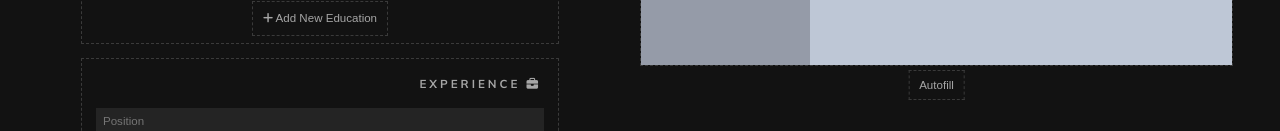
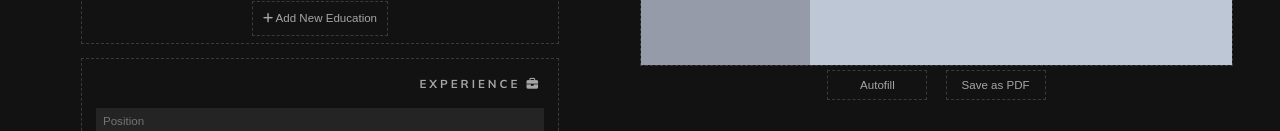
Before and after one commit to fatiharapoglu/cv-generator, a React (Create React App) app: page / in a window 1280 px wide. Shown: the part 821-952 px from the top of the page. Built offline with nearby package versions, Linux system fonts and the light colour scheme; a web font is replaced by a local one.

Commit message:
add jsPDF and pdf saving feature

```diff
--- a/package.json
+++ b/package.json
@@ -6,6 +6,8 @@
         "@testing-library/jest-dom": "^5.16.5",
         "@testing-library/react": "^13.4.0",
         "@testing-library/user-event": "^13.5.0",
+        "html2canvas": "^1.4.1",
+        "jspdf": "^2.5.1",
         "react": "^18.2.0",
         "react-dom": "^18.2.0",
         "react-scripts": "5.0.1",
--- a/src/components/c-preview.js
+++ b/src/components/c-preview.js
@@ -224,8 +224,11 @@ const Preview = (props) => {
                         </div>
                     </div>
                 </div>
-                <button className="btn" onClick={props.autofill}>
+                <button className="btn autofill" onClick={props.autofill}>
                     Autofill
+                </button>
+                <button className="btn pdf" onClick={props.generatePDF}>
+                    Save as PDF
                 </button>
             </div>
         </div>
--- a/src/components/m-main.js
+++ b/src/components/m-main.js
@@ -1,4 +1,5 @@
 import React, { useState } from "react";
+import jsPDF from "jspdf";
 import Form from "./c-form";
 import Preview from "./c-preview";
 import mocha from "../assets/mocha.jpg";
@@ -210,6 +211,16 @@ const Main = () => {
         setImage(mocha);
     };
 
+    const generatePDF = () => {
+        import("html2canvas").then((html2canvas) => {
+            html2canvas.default(document.querySelector(".fixed")).then((canvas) => {
+                let pdf = new jsPDF();
+                pdf.addImage(canvas.toDataURL(), "JPEG", 0, 0, 210, 297);
+                pdf.save(`CV-${general.lastName}${general.name}.pdf`);
+            });
+        });
+    };
+
     return (
         <div className="container">
             <Form
@@ -245,6 +256,7 @@ const Main = () => {
                 isEduPlusClicked={isEduPlusClicked}
                 isExpPlusClicked={isExpPlusClicked}
                 autofill={fillExample}
+                generatePDF={generatePDF}
             />
         </div>
     );
--- a/src/styles/style.css
+++ b/src/styles/style.css
@@ -176,13 +176,24 @@ ol li {
     list-style-position: inside;
 }
 
-.preview .btn {
+.btn.pdf {
     position: absolute;
     bottom: -35px;
-    left: 50%;
+    left: 60%;
     transform: translateX(-50%);
     height: 30px;
     padding: 0 10px;
+    width: 100px;
+}
+
+.btn.autofill {
+    position: absolute;
+    bottom: -35px;
+    left: 40%;
+    transform: translateX(-50%);
+    height: 30px;
+    padding: 0 10px;
+    width: 100px;
 }
 
 .preview-header {
```
Also changed, not shown: 1 other file (tests, documents, lock files or other folders).
